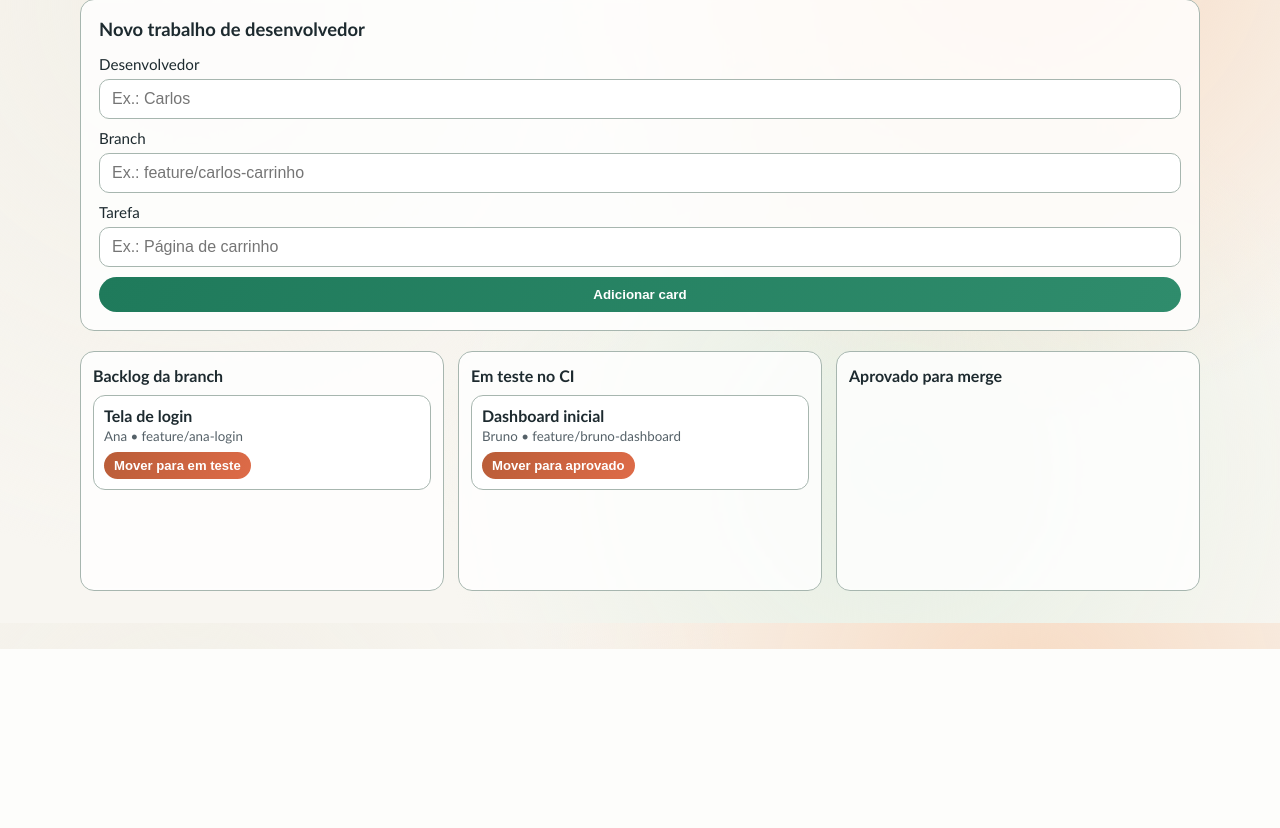
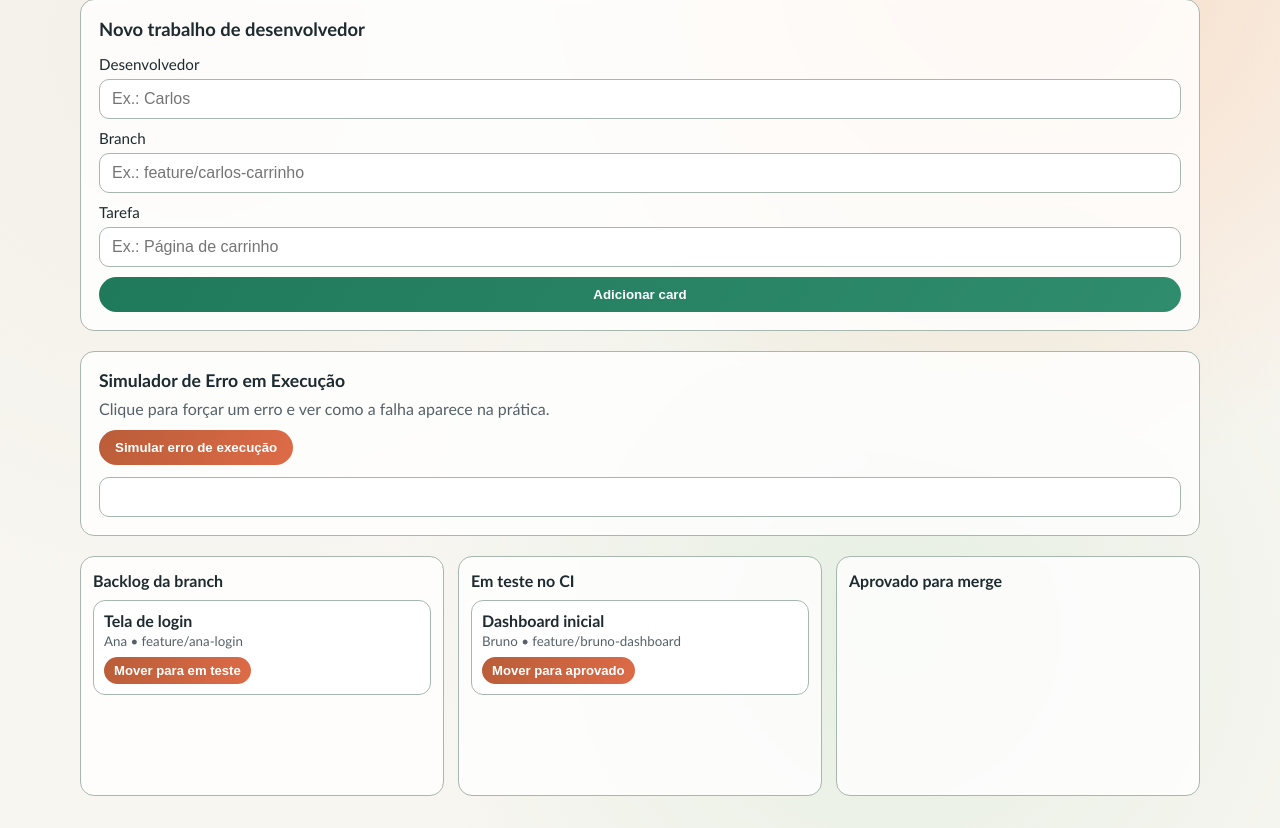
Before and after one commit to EdnaldoBerk/exemplo-git-ci-cd, a Flask app: page / in a window 1280 px wide. Shown: the part 151-979 px from the top of the page. Before the commit the page ends 800 px from the top, so only its background shows below. Run offline with Flask 3, Linux system fonts and the light colour scheme.

Commit message:
feat: adiciona simulação de erro e exibição de mensagens no painel

```diff
--- a/app.py
+++ b/app.py
@@ -88,5 +88,23 @@ def atualizar_status(card_id: int):
     return jsonify(card), 200
 
 
+@app.post("/api/simular-erro")
+def simular_erro_execucao():
+    try:
+        _ = 1 / 0
+    except ZeroDivisionError:
+        return (
+            jsonify(
+                {
+                    "erro": "Simulação de erro em execução: divisão por zero.",
+                    "tipo": "ZeroDivisionError",
+                }
+            ),
+            500,
+        )
+
+    return jsonify({"mensagem": "Sem erro"}), 200
+
+
 if __name__ == "__main__":
     app.run(host="0.0.0.0", port=5000)
--- a/static/app.js
+++ b/static/app.js
@@ -5,6 +5,13 @@ const colunas = {
 };
 
 const statusSequencia = ["backlog", "em_teste", "aprovado"];
+const outputRuntime = document.getElementById("runtime-output");
+
+function mostrarOutputRuntime(texto, tipo) {
+  outputRuntime.classList.remove("ok", "error");
+  outputRuntime.classList.add(tipo);
+  outputRuntime.textContent = texto;
+}
 
 function limparColunas() {
   Object.values(colunas).forEach((coluna) => {
@@ -80,3 +87,22 @@ document
   });
 
 carregarCards();
+
+document
+  .getElementById("simular-erro-btn")
+  .addEventListener("click", async () => {
+    const resposta = await fetch("/api/simular-erro", {
+      method: "POST",
+    });
+
+    const corpo = await resposta.json();
+    if (!resposta.ok) {
+      mostrarOutputRuntime(
+        `Erro ${resposta.status} - ${corpo.tipo}: ${corpo.erro}`,
+        "error"
+      );
+      return;
+    }
+
+    mostrarOutputRuntime(`Sucesso ${resposta.status}: ${corpo.mensagem}`, "ok");
+  });
--- a/static/style.css
+++ b/static/style.css
@@ -32,6 +32,7 @@ body {
 
 .hero,
 .form-card,
+.runtime-card,
 .column {
   border: 1px solid var(--line);
   border-radius: 14px;
@@ -55,6 +56,45 @@ body {
 
 .form-card {
   padding: 18px;
+}
+
+.runtime-card {
+  padding: 18px;
+}
+
+.runtime-card h2 {
+  margin: 0 0 8px;
+  font-size: 1.1rem;
+}
+
+.runtime-card p {
+  margin: 0 0 12px;
+  color: var(--soft-ink);
+}
+
+.warn-main {
+  background: linear-gradient(120deg, #b95d38, var(--accent-2));
+}
+
+.runtime-output {
+  margin-top: 12px;
+  padding: 10px 12px;
+  border-radius: 10px;
+  border: 1px solid var(--line);
+  background: #fff;
+  min-height: 40px;
+}
+
+.runtime-output.error {
+  border-color: #b95d38;
+  background: #fff2ed;
+  color: #7f2c17;
+}
+
+.runtime-output.ok {
+  border-color: #2f8c6c;
+  background: #eefaf4;
+  color: #1f684f;
 }
 
 .form-card h2 {
--- a/templates/index.html
+++ b/templates/index.html
@@ -42,6 +42,15 @@
         </form>
       </section>
 
+      <section class="runtime-card">
+        <h2>Simulador de Erro em Execução</h2>
+        <p>Clique para forçar um erro e ver como a falha aparece na prática.</p>
+        <button id="simular-erro-btn" type="button" class="warn-main">
+          Simular erro de execução
+        </button>
+        <div id="runtime-output" class="runtime-output" aria-live="polite"></div>
+      </section>
+
       <section class="board">
         <article class="column" data-status="backlog">
           <h3>Backlog da branch</h3>
```
Also changed, not shown: tests/test_app.py (+10 -0 lines).
